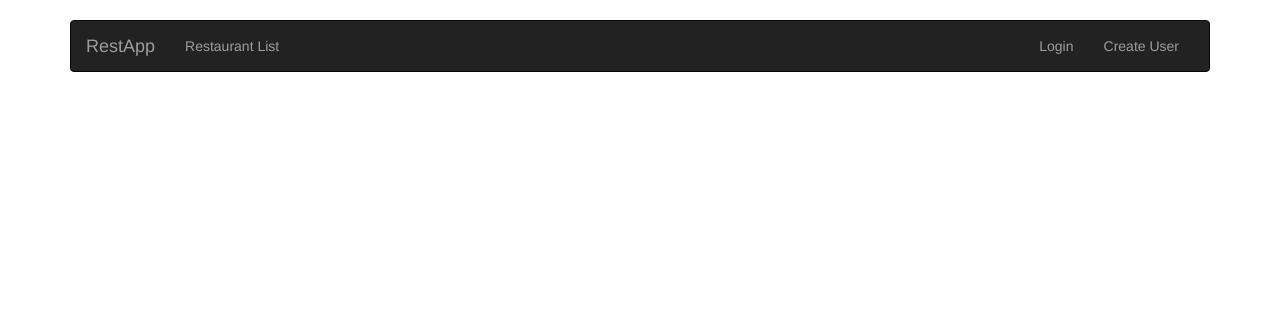
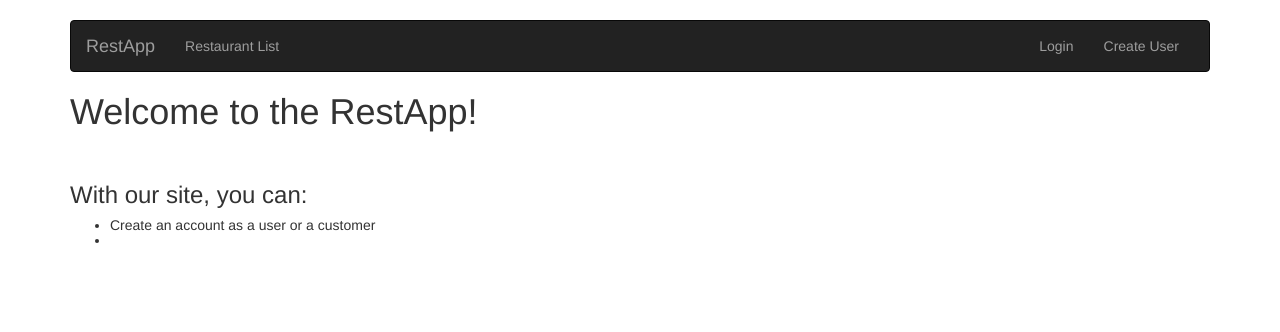
Before and after one commit to tiy-gvl-python-2015-09/restaurant, a Django app: page /welcome/ in a window 1280 px wide. Shown: the top 332 px of the page. Run offline with Django 3.2, Linux system fonts and the light colour scheme; some libraries are stand-ins or nearby versions.

Commit message:
working on welcome.html

```diff
--- a/restapp/templates/welcome.html
+++ b/restapp/templates/welcome.html
@@ -1,7 +1,22 @@
 {% extends 'base.html' %}
 
 {% block title %}
+    Welcome!
 {% endblock %}
 
 {% block content %}
+    <h1>
+        Welcome to the RestApp!
+    </h1>
+    <br>
+    <h3>
+        With our site, you can:
+    </h3>
+        <h5>
+            <ul>
+                <li>Create an account as a user or a customer</li>
+                <li></li>
+            </ul>
+        </h5>
+
 {% endblock %}
```
